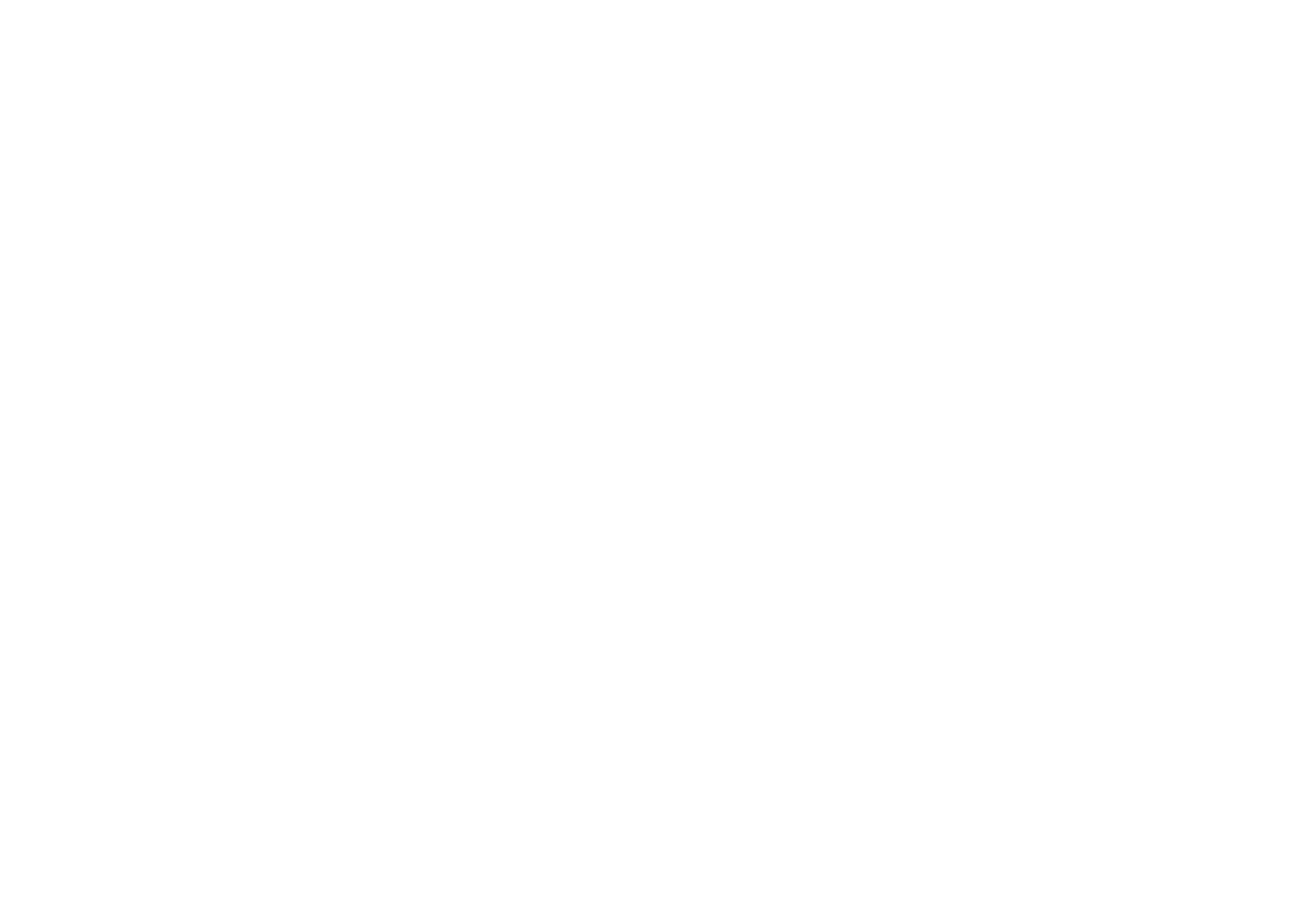
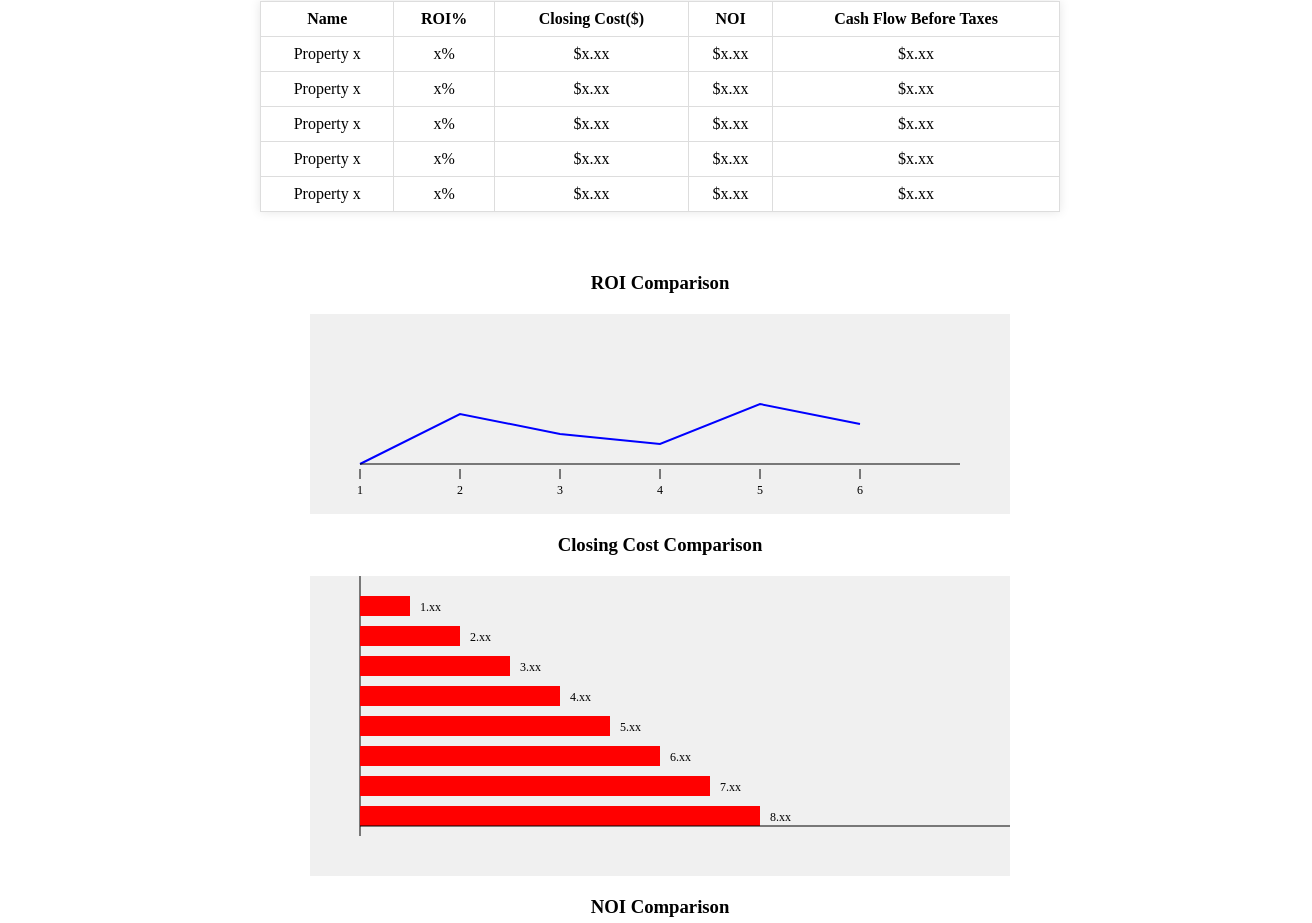
Before and after one commit to VanshZ/Capstone, a Next.js app: page /dashboard in a window 1280 px wide. Shown: the part 174-1097 px from the top of the page, 1312 px wide, since content can reach past the window. Before the commit the page ends 800 px from the top, so only its background shows below. Built offline with nearby package versions, Linux system fonts and the light colour scheme.

Commit message:
sara made dashboard and aaron made portfolio

```diff
--- a/pages/dashboard.tsx
+++ b/pages/dashboard.tsx
@@ -1,10 +1,139 @@
 import React from 'react';
 
 const Portfolio: React.FC = () => {
+  // Placeholder data structure
+  const data = Array(5).fill({
+    name: "Property x",
+    roi: "x%",
+    closingCost: "$x.xx",
+    noi: "$x.xx",
+    cashFlow: "$x.xx" // Add Cash Flow values
+  });
+
+  // Inline styles
+  const containerStyles = {
+    display: 'flex',
+    flexDirection: 'column',
+    alignItems: 'center',
+    width: '100%',
+    padding: '20px'
+  };
+
+  const tableStyles = {
+    width: '100%',
+    maxWidth: '800px', // Set a max-width for the table
+    borderCollapse: 'collapse',
+    boxShadow: '0 0 10px rgba(0, 0, 0, 0.1)',
+    border: '1px solid #ddd', // Add a grey border around the table
+    marginBottom: '40px', // Space between table and chart title
+  };
+
+  const cellStyles = {
+    border: '1px solid #ddd',
+    padding: '8px',
+    textAlign: 'center'
+  };
+
+  // SVG styles
+  const svgStyles = {
+    display: 'block',
+    margin: 'auto',
+    backgroundColor: '#f0f0f0', // Light grey background for the SVG
+  };
+
+  // SVG path for the line chart
+  const linePath = "M50,150 L150,100 L250,120 L350,130 L450,90 L550,110";
+
   return (
-    <h1>
-      Dashboard
-    </h1>
+    <div style={containerStyles}>
+      <h1>Dashboard</h1>
+      <h2>Comparison</h2>
+      <table style={tableStyles}>
+        <thead>
+          <tr>
+            <th style={cellStyles}>Name</th>
+            <th style={cellStyles}>ROI%</th>
+            <th style={cellStyles}>Closing Cost($)</th>
+            <th style={cellStyles}>NOI</th>
+            <th style={cellStyles}>Cash Flow Before Taxes</th>
+          </tr>
+        </thead>
+        <tbody>
+          {data.map((item, index) => (
+            <tr key={index}>
+              <td style={cellStyles}>{item.name}</td>
+              <td style={cellStyles}>{item.roi}</td>
+              <td style={cellStyles}>{item.closingCost}</td>
+              <td style={cellStyles}>{item.noi}</td>
+              <td style={cellStyles}>{item.cashFlow}</td>
+            </tr>
+          ))}
+        </tbody>
+      </table>
+      {/* Chart Title */}
+      <h3 style={{ margin: '20px 0' }}>ROI Comparison</h3>
+      {/* SVG Chart */}
+      <svg width="700" height="200" style={svgStyles}>
+        <path d={linePath} stroke="blue" strokeWidth="2" fill="none" />
+        {/* Horizontal line (x-axis) */}
+        <line x1="50" y1="150" x2="650" y2="150" stroke="black" strokeWidth="1" />
+        {/* Number line and tick marks */}
+        {[...Array(6)].map((_, i) => (
+          <g key={i} transform={`translate(${50 + i * 100}, 150)`}>
+            <text y="30" textAnchor="middle" fontSize="12">{i + 1}</text>
+            <line y1="5" y2="15" stroke="black" strokeWidth="1" />
+          </g>
+        ))}
+      </svg>
+      {/* Closing Cost Chart Title */}
+      <h3 style={{ margin: '20px 0' }}>Closing Cost Comparison</h3>
+      {/* SVG Chart for Closing Cost Comparison */}
+      <svg width="700" height="300" style={{ display: 'block', margin: 'auto', backgroundColor: '#f0f0f0' }}>
+        {/* Y-axis for the bar chart */}
+        <line x1="50" y1="0" x2="50" y2="260" stroke="black" strokeWidth="1" />
+        {/* Bars for the bar chart */}
+        {Array.from({ length: 8 }, (_, i) => i + 1).map((number, index) => (
+          <g key={index} transform={`translate(0, ${index * 30 + 20})`}>
+            <rect x="50" width={number * 50} height="20" fill="red" />
+            <text x={number * 50 + 60} y="15" fontSize="12" fill="black">{`${number}.xx`}</text>
+          </g>
+        ))}
+        {/* Horizontal line (x-axis) */}
+        <line x1="50" y1="250" x2="700" y2="250" stroke="black" strokeWidth="1" />
+      </svg>
+      {/* NOI Chart Title */}
+      <h3 style={{ margin: '20px 0' }}>NOI Comparison</h3>
+      {/* SVG Chart for NOI Comparison */}
+      <svg width="700" height="300" style={{ display: 'block', margin: 'auto', backgroundColor: '#f0f0f0' }}>
+        {/* Y-axis for the bar chart */}
+        <line x1="50" y1="0" x2="50" y2="260" stroke="black" strokeWidth="1" />
+        {/* Bars for the bar chart */}
+        {Array.from({ length: 8 }, (_, i) => i + 1).map((number, index) => (
+          <g key={index} transform={`translate(0, ${index * 30 + 20})`}>
+            <rect x="50" width={number * 50} height="20" fill="blue" />
+            <text x={number * 50 + 60} y="15" fontSize="12" fill="black">{`${number}.xx`}</text>
+          </g>
+        ))}
+        {/* Horizontal line (x-axis) */}
+        <line x1="50" y1="250" x2="700" y2="250" stroke="black" strokeWidth="1" />
+      </svg>
+      {/* Cash Flow Chart Title */}
+      <h3 style={{ margin: '20px 0' }}>Cash Flow Comparison</h3>
+      {/* SVG Chart for Cash Flow Comparison */}
+      <svg width="700" height="300" style={{ display: 'block', margin: 'auto', backgroundColor: '#f0f0f0' }}>
+        {/* Y-axis for the bar chart */}
+        <line x1="50" y1="0" x2="50" y2="260" stroke="black" strokeWidth="1" />
+        {/* Bars for the bar chart */}
+        {Array.from({ length: 8 }, (_, i) => i + 1).map((number, index) => (
+          <g key={index} transform={`translate(0, ${index * 30 + 20})`}>
+            <rect x="50" width={number * 50} height="20" fill="green" />
+            <text x={number * 50 + 60} y="15" fontSize="12" fill="black">{`${number}.xx`}</text>
+          </g>
+        ))}
+        {/* Horizontal line (x-axis) */}
+        <line x1="50" y1="250" x2="700" y2="250" stroke="black" strokeWidth="1" />
+      </svg>
+    </div>
   );
 }
 
```
Also changed, not shown: pages/portfolio.tsx (+54 -5 lines).
